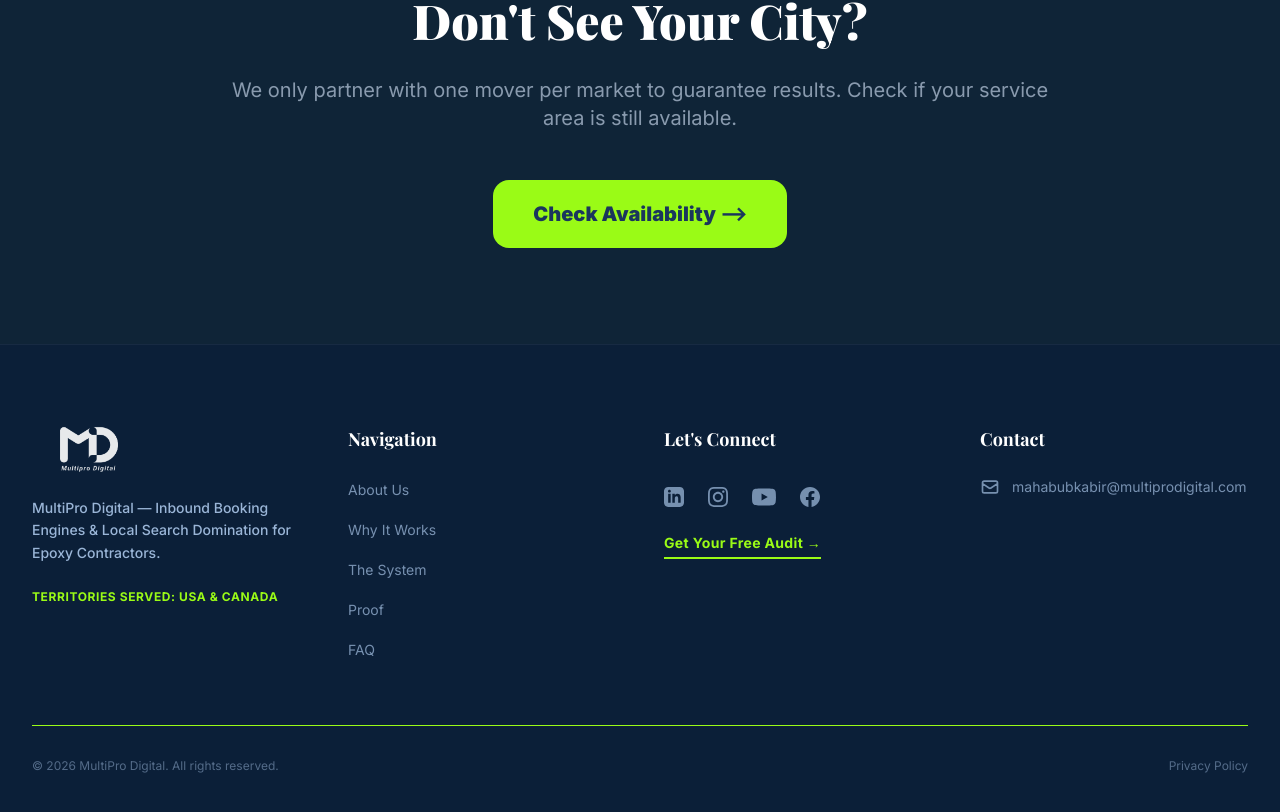
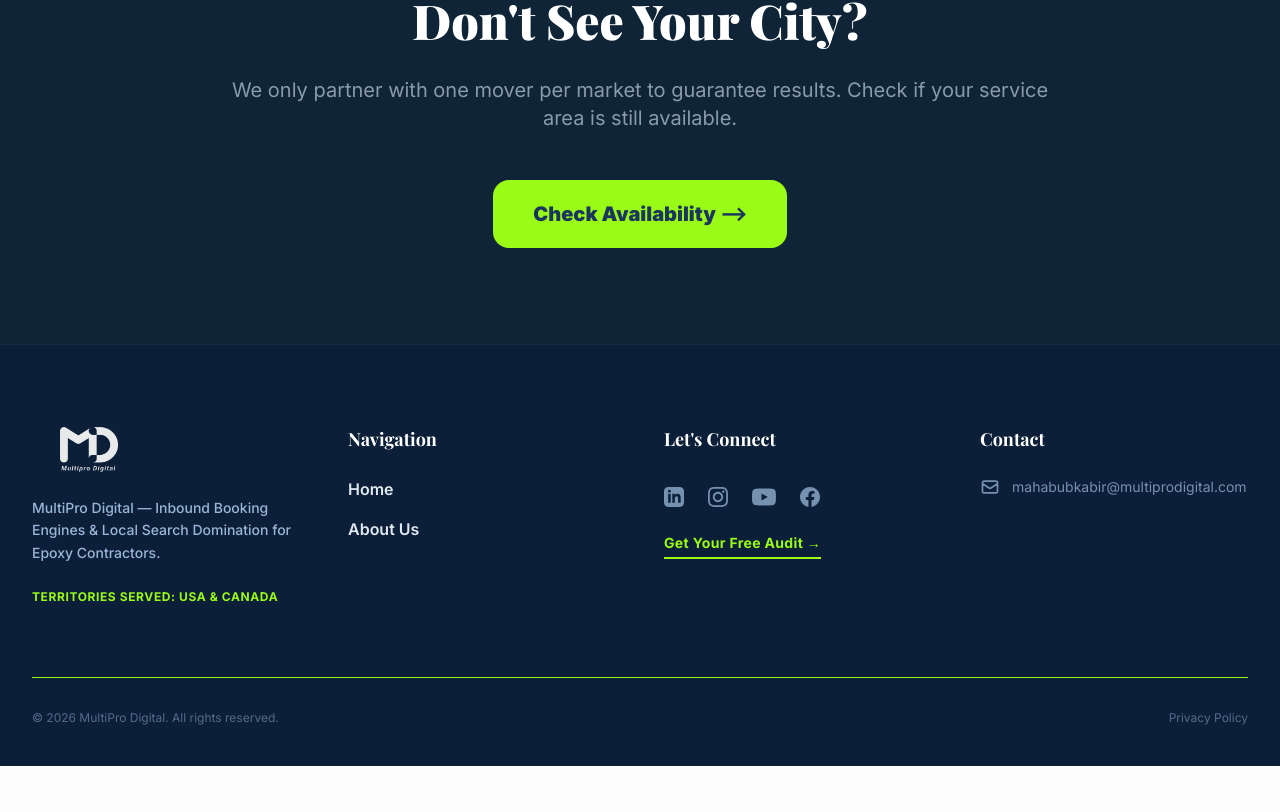
Before and after one commit to mahabubkabir40-ai/multipro-digital, a Next.js app: page /service-areas in a window 1280 px wide. Shown: the part 1036-1848 px from the top of the page. After the commit the page ends 1802 px from the top, so only its background shows below. Built offline with nearby package versions, Linux system fonts and the light colour scheme; a web font is replaced by a local one.

Commit message:
Optimize footer navigation column to match main menu with Home and About Us

```diff
--- a/src/components/Footer.tsx
+++ b/src/components/Footer.tsx
@@ -9,7 +9,7 @@ export default function Footer() {
         <div className="grid grid-cols-1 md:grid-cols-4 gap-12 mb-16 text-center md:text-left">
 
           <div className="md:col-span-1 flex flex-col items-center md:items-start">
-            <Link href="/" target="_blank" rel="noopener noreferrer" prefetch={false} className="inline-block mb-6 group">
+            <Link href="/" prefetch={false} className="inline-block mb-6 group">
               <Image
                 src="/logo.png"
                 alt="MultiPro Digital - SEO and Marketing for Epoxy Contractors"
@@ -29,11 +29,16 @@ export default function Footer() {
           <div className="flex flex-col items-center md:items-start">
             <h4 className="text-white font-serif font-bold text-lg mb-6">Navigation</h4>
             <ul className="space-y-4">
-              <li><Link href="/about" prefetch={false} className="text-blue-200/60 hover:text-brand-lime transition-colors text-sm font-sans">About Us</Link></li>
-              <li><Link href="/#why-it-works" prefetch={false} className="text-blue-200/60 hover:text-brand-lime transition-colors text-sm font-sans">Why It Works</Link></li>
-              <li><Link href="/#the-system" prefetch={false} className="text-blue-200/60 hover:text-brand-lime transition-colors text-sm font-sans">The System</Link></li>
-              <li><Link href="/#proof" prefetch={false} className="text-blue-200/60 hover:text-brand-lime transition-colors text-sm font-sans">Proof</Link></li>
-              <li><Link href="/#faq" prefetch={false} className="text-blue-200/60 hover:text-brand-lime transition-colors text-sm font-sans">FAQ</Link></li>
+              <li>
+                <Link href="/" prefetch={false} className="text-slate-200 hover:text-brand-lime transition-all duration-200 text-base font-semibold inline-block hover:translate-x-1">
+                  Home
+                </Link>
+              </li>
+              <li>
+                <Link href="/about" prefetch={false} className="text-slate-200 hover:text-brand-lime transition-all duration-200 text-base font-semibold inline-block hover:translate-x-1">
+                  About Us
+                </Link>
+              </li>
             </ul>
           </div>
 
```
